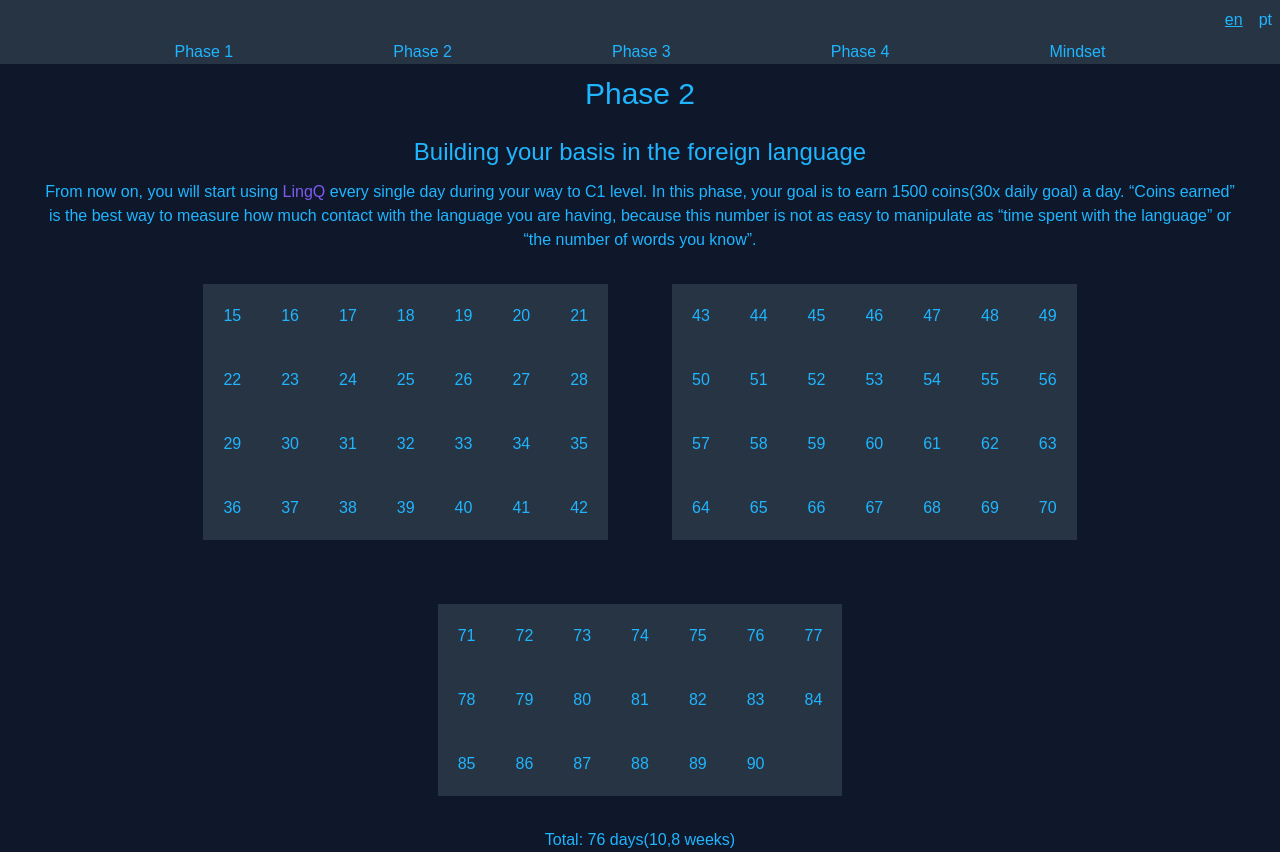
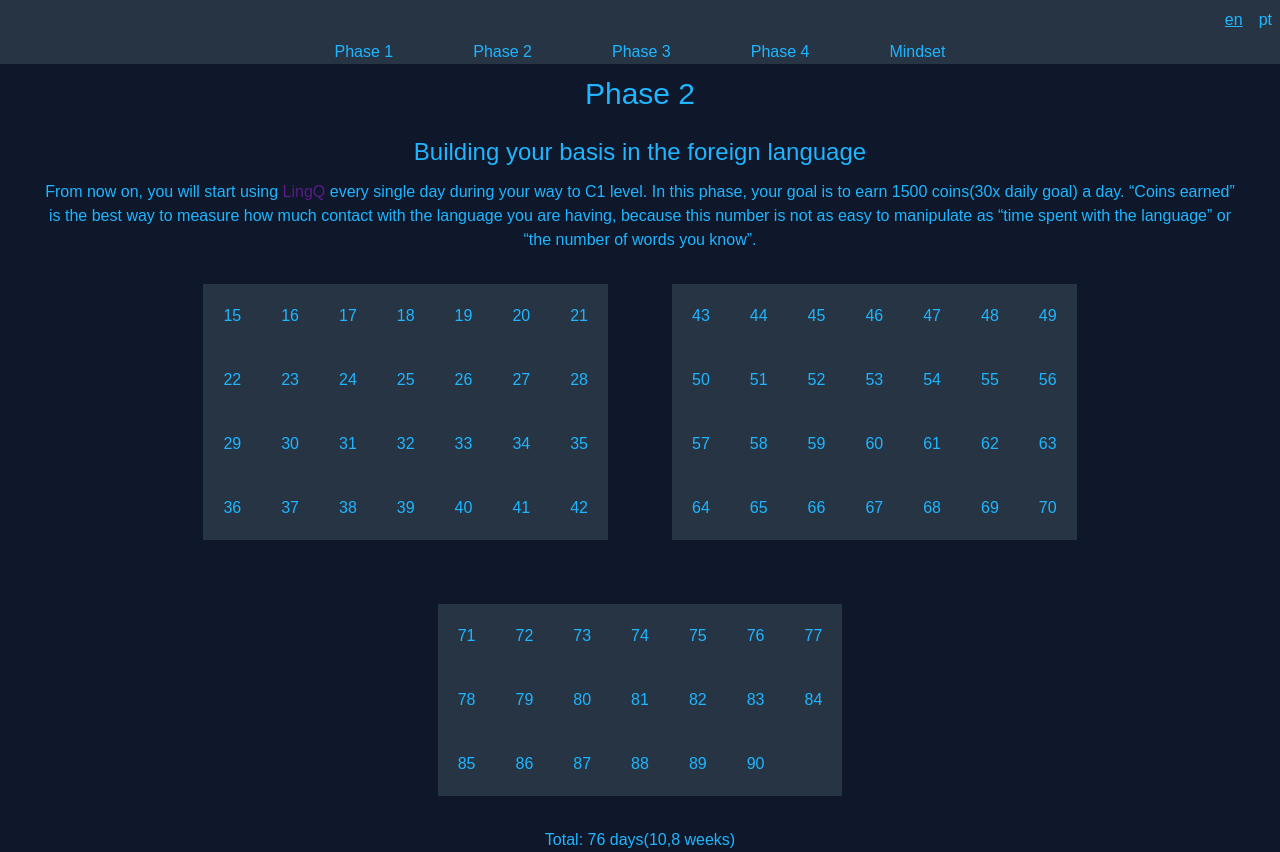
Before and after one commit to henriquerubido1/my-method, a React (Vite) app: page /phase2 in a window 1280 px wide. Built offline with nearby package versions, Linux system fonts and the light colour scheme.

Commit message:
right click and double click functions part 1

```diff
--- a/src/components/Header.jsx
+++ b/src/components/Header.jsx
@@ -10,11 +10,11 @@ const Header = (props) => {
 				<Link className="m-2 hover:underline" to={props.pt}>pt</Link>
 			</nav>
 			<nav>
-				<Link className="m-10 p-10 hover:underline" to="/">Phase 1</Link>
-				<Link className="m-10 p-10 hover:underline" to="/phase2">Phase 2</Link>
-				<Link className="m-10 p-10 hover:underline" to="/phase3">Phase 3</Link>
-				<Link className="m-10 p-10 hover:underline" to="/phase4">Phase 4</Link>
-				<Link className="m-10 p-10 hover:underline" to="/mindset">Mindset</Link>
+				<Link className="m-10 hover:underline" to="/">Phase 1</Link>
+				<Link className="m-10 hover:underline" to="/phase2">Phase 2</Link>
+				<Link className="m-10 hover:underline" to="/phase3">Phase 3</Link>
+				<Link className="m-10 hover:underline" to="/phase4">Phase 4</Link>
+				<Link className="m-10 hover:underline" to="/mindset">Mindset</Link>
 			</nav>
 		</div>
 	);
--- a/src/components/HeaderPt.jsx
+++ b/src/components/HeaderPt.jsx
@@ -10,11 +10,11 @@ const HeaderPt = (props) => {
 				<Link className="m-2 underline" to={ props.pt }>pt</Link>
 			</nav>
 			<nav>
-				<Link className="m-10 p-10 hover:underline" to="/pt/phase1">Fase 1</Link>
-				<Link className="m-10 p-10 hover:underline" to="/pt/phase2">Fase 2</Link>
-				<Link className="m-10 p-10 hover:underline" to="/pt/phase3">Fase 3</Link>
-				<Link className="m-10 p-10 hover:underline" to="/pt/phase4">Fase 4</Link>
-				<Link className="m-10 p-10 hover:underline" to="/pt/mindset">Mindset</Link>
+				<Link className="m-10 hover:underline" to="/pt/phase1">Fase 1</Link>
+				<Link className="m-10 hover:underline" to="/pt/phase2">Fase 2</Link>
+				<Link className="m-10 hover:underline" to="/pt/phase3">Fase 3</Link>
+				<Link className="m-10 hover:underline" to="/pt/phase4">Fase 4</Link>
+				<Link className="m-10 hover:underline" to="/pt/mindset">Mindset</Link>
 			</nav>
 		</div>
 	);
--- a/src/pages/Phase1.jsx
+++ b/src/pages/Phase1.jsx
@@ -7,15 +7,37 @@ function Phase1() {
 	const firstWeek = days.filter(day => day < 8);
 	const secondWeek = days.filter(day => day > 7);
 	const getFinishedDays = localStorage.getItem('finishedDays1');
+	const getClassDays = localStorage.getItem('finishedClasses');
+	const getWritingDays = localStorage.getItem('finishedWritings');
+	let checkClassDays = typeof JSON.parse(getClassDays) === 'number' ? JSON.parse(getClassDays) : 0;
+	let checkWritingDays = typeof JSON.parse(getWritingDays) === 'number' ? JSON.parse(getWritingDays) : 0;
+
+
 
 	function finishDay ({ target }) {
-		if (target.className !== 'bg-gray-dark p-5') {
+		if (target.className === 'bg-indigo p-5') {
+			localStorage.setItem('finishedClasses', checkClassDays += 1);
+			localStorage.setItem('finishedDays1', target.innerHTML);
+			return target.className='bg-green p-5';
+		} else if (target.className === 'bg-rose p-5') {
+			localStorage.setItem('finishedWritings', checkWritingDays += 1);
+			localStorage.setItem('finishedDays1', target.innerHTML);
+			return target.className='bg-green p-5';
+		} else if (target.className !== 'bg-gray-dark p-5') {
 			localStorage.setItem('finishedDays1', target.innerHTML - 1);
 			return target.className='bg-gray-dark p-5';
-		} else {
+		}  else {
 			localStorage.setItem('finishedDays1', target.innerHTML);
 			return target.className='bg-green p-5';
 		}
+	}
+
+	function setClassDay ({ target }) {
+		target.className='bg-indigo p-5';
+	}
+
+	function setWritingDay ({ target }) {
+		target.className='bg-rose p-5';
 	}
 
 	const filterDays = firstWeek.filter((day) => day <= getFinishedDays);
@@ -31,22 +53,23 @@ function Phase1() {
 			<Header en="/" pt="/pt/phase1" />
 			<h1 className="text-center p-3 text-3xl">Phase 1</h1>
 			<h3 className="text-center p-3 text-2xl">Learning your very first words and sentence structures</h3>
-			<p className="text-center mx-10">In this phase you are going to use <a href="https://www.duolingo.com/learn" className="text-purple hover:underline">Duolingo</a> for 2 weeks in order to learn your first words, so you can move on to <a href="https://www.lingq.com/en/" className="text-purple hover:underline">LingQ</a>. In this phase you are going to study for around an hour a day using the <a href="https://www.youtube.com/watch?v=qWTsFh8c37U" className="text-purple hover:underline">Cascading Method</a> (the explanation of the method starts at 8:00 minutes).</p>
+			<p className="text-center mx-10">In this phase you are going to use <a href="https://www.duolingo.com/learn" className="text-violet hover:underline">Duolingo</a> for 2 weeks in order to learn your first words, so you can move on to <a href="https://www.lingq.com/en/" className="text-violet hover:underline">LingQ</a>. In this phase you are going to study for around an hour a day using the <a href="https://www.youtube.com/watch?v=qWTsFh8c37U" className="text-violet hover:underline">Cascading Method</a> (the explanation of the method starts at 8:00 minutes).</p>
 			<div className="flex justify-center">
 				<table className="m-8">
 					<tbody>
 						<tr>
 							{ /* eslint-disable-next-line react/jsx-key */ }
-							{ firstWeek.map(day => <td id={ day } className="bg-gray-dark p-5" onClick={ finishDay }>{ day }</td>) }
+							{ firstWeek.map(day => <td id={ day } className="bg-gray-dark p-5" onClick={ finishDay } onAuxClick={ setClassDay } onDoubleClick={ setWritingDay }>{ day }</td>) }
 						</tr>
 						<tr>
 							{ /* eslint-disable-next-line react/jsx-key */ }
-							{ secondWeek.map(day => <td id={ day } className="bg-gray-dark p-5" onClick={ finishDay }>{ day }</td>) }
+							{ secondWeek.map(day => <td id={ day } className="bg-gray-dark p-5" onClick={ finishDay } onAuxClick={ setClassDay } onDoubleClick={ setWritingDay }>{ day }</td>) }
 						</tr>
 					</tbody>
 				</table>
 			</div>
 			<h5 className="text-center">Total: 14 days(2 weeks)</h5>
+			<p className="text-center opacity-75 text-sm">tip: you can click with the right button and double click to mark class days and days of writing, respectively</p>
 		</div>
 	);
 }
--- a/tailwind.config.js
+++ b/tailwind.config.js
@@ -1,23 +1,25 @@
 module.exports = {
-  content: ["./src/**/*.{js,jsx}"],
+	content: ['./src/**/*.{js,jsx}'],
 	theme: {
 		extend: {},
 		colors: {
 			'green': '#13ce66',
 			'blue': '#1fb6ff',
+			'indigo': '#312e81',
 			'red': '#e11d48',
-      'yellow': '#ffc82c',
-      'purple': '#7e5bef',
+			'rose': '#881337',
+			'violet': '#7e5bef',
+			'purple': '#581c87',
 			'pink': '#ff49db',
-      'orange': '#ff7849',
 			'slate': '#0f172a',
 			'gray-dark': '#273444',
 			'gray': '#8492a6',
-      'gray-light': '#94a3b8'
+			'gray-light': '#94a3b8',
+
 		},
 		fontFamily: {
 			sans: ['Poppins', 'sans-serif'],
 		}
 	},
 	plugins: [],
-}
+};
```
Lines whose indentation alone changed are shown as unchanged.
